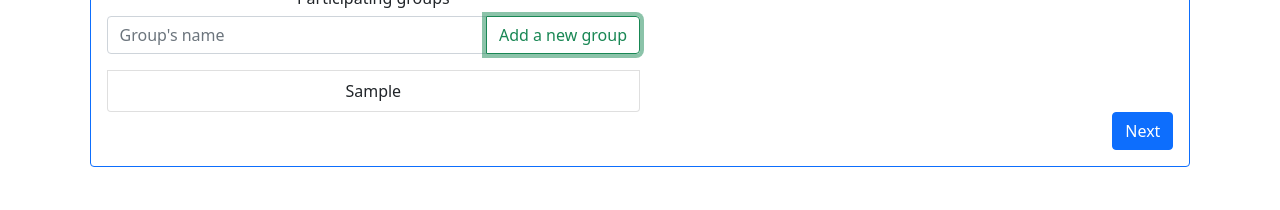
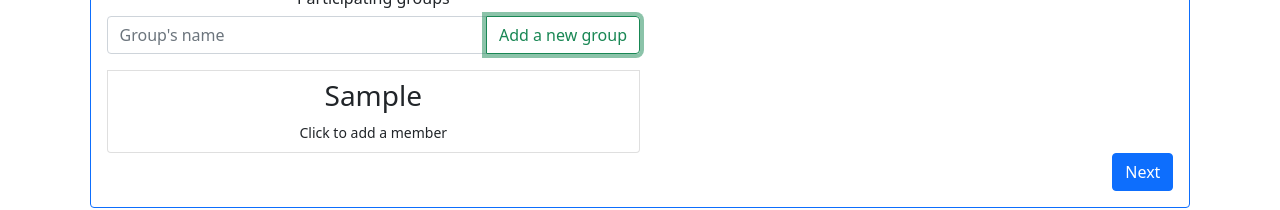
Before and after one commit to emkah4/reactive-web-app, a React (Create React App) app in the folder src/app/: page /create_a_script in a window 1280 px wide. Both pictures are taken after typing "Sample" into the empty fields and a click on the button "Add a new group". Shown: the part 449-659 px from the top of the page. Built offline with nearby package versions, Linux system fonts and the light colour scheme.

Commit message:
Restructuring code

```diff
--- a/src/app/src/components/BuildScreen/BuildScriptInitial/BuildScriptInitial.js
+++ b/src/app/src/components/BuildScreen/BuildScriptInitial/BuildScriptInitial.js
@@ -106,9 +106,10 @@ const BuildScriptInitial = (props) => {
               </Button>
             </InputGroup>
             {listOfDepartments.map((department) => (
-              <ListGroup.Item eventKey={department.dept_id}>
-                <Department data={department}></Department>
-              </ListGroup.Item>
+              <Department
+                key={department.dept_id}
+                data={department}
+              ></Department>
             ))}
           </ListGroup>
 
--- a/src/app/src/components/BuildScreen/BuildScriptInitial/Departments/Department.js
+++ b/src/app/src/components/BuildScreen/BuildScriptInitial/Departments/Department.js
@@ -1,10 +1,11 @@
-import React, { useState } from 'react'
-import styles from './Department.module.css'
-import AddPeoplePopup from './AddPeoplePopup/AddPeoplePopup'
+import React, { useState } from "react";
+import styles from "./Department.module.css";
+import AddPeoplePopup from "./AddPeoplePopup/AddPeoplePopup";
+import ListGroup from "react-bootstrap/ListGroup";
 
 const Departments = (props) => {
-
   const [showModal, setShowModal] = useState(false);
+  const [membersList, setMembersList] = useState([]);
 
   const handleModalShow = (event) => {
     setShowModal(true);
@@ -18,9 +19,14 @@ const Departments = (props) => {
 
   return (
     <React.Fragment>
-      <div className={styles.container} onClick={handleModalShow}>
-        {props.data.dept_name}
-      </div>
+      <ListGroup.Item key={props.data.dept_id} action onClick={handleModalShow}>
+        <h3>{props.data.dept_name}</h3>
+        {membersList.length === 0 ? (
+          <small>Click to add a member</small>
+        ) : (
+          <small>asd</small>
+        )}
+      </ListGroup.Item>
 
       {showModal && (
         <AddPeoplePopup
@@ -31,6 +37,6 @@ const Departments = (props) => {
       )}
     </React.Fragment>
   );
-}
+};
 
-export default Departments
+export default Departments;
```
